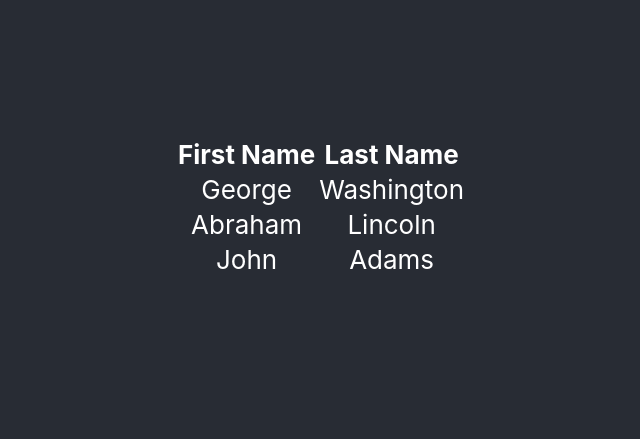
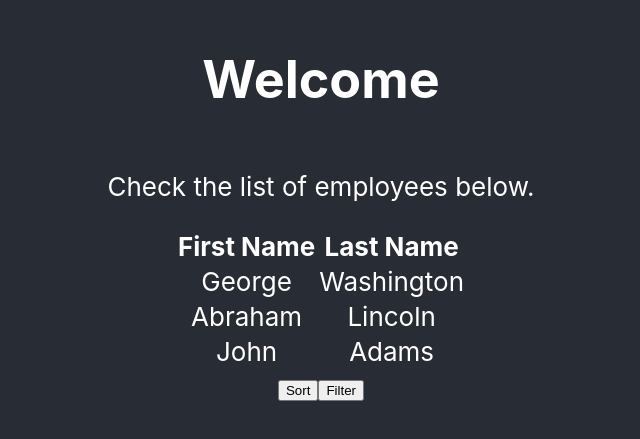
Before and after one commit to alexander-camacho/reactEmployeeDir, a React (Create React App) app: page / in a window 1280 px wide. Shown: the part 193-632 px from the top of the page, without its empty margins (319-959 px from the left). Built offline with nearby package versions, Linux system fonts and the light colour scheme.

Commit message:
updated table to map over array

```diff
--- a/src/components/Home.js
+++ b/src/components/Home.js
@@ -5,6 +5,8 @@ function Home() {
     return (
         <div className="App">
             <header className="App-header">
+                <h1>Welcome</h1>
+                <p>Check the list of employees below.</p>
                 <Table />
             </header>
         </div>
--- a/src/components/Table.js
+++ b/src/components/Table.js
@@ -17,24 +17,23 @@ const employees = [
 
 function Table() {
     return (
+        <div>
+
             <table>
                 <tr>
                     <th>First Name</th>
                     <th>Last Name</th>
                 </tr>
-            <tr>
-                <td>{employees[0].firstName}</td>
-                <td>{employees[0].lastName}</td>
+                {employees.map((value, index) => {
+                    return <tr>
+                        <td key={index}>{value.firstName}</td>
+                        <td key={index}>{value.lastName}</td>
                     </tr>
-            <tr>
-                <td>{employees[1].firstName}</td>
-                <td>{employees[1].lastName}</td>
-            </tr>
-            <tr>
-                <td>{employees[2].firstName}</td>
-                <td>{employees[2].lastName}</td>
-            </tr>
+                })}
             </table>
+            <button>Sort</button>
+            <button>Filter</button>
+        </div>
     )
 }
 
```
Lines whose indentation alone changed are shown as unchanged.
